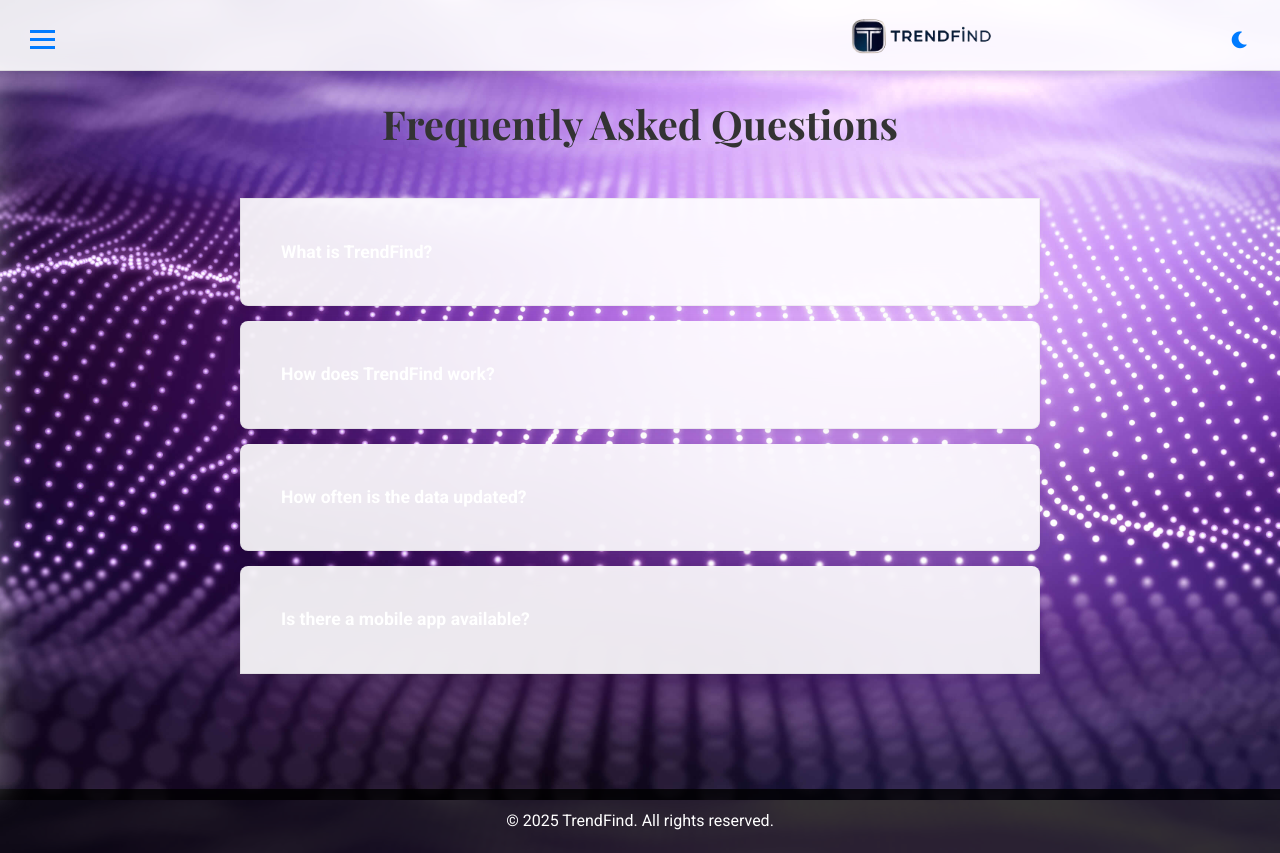
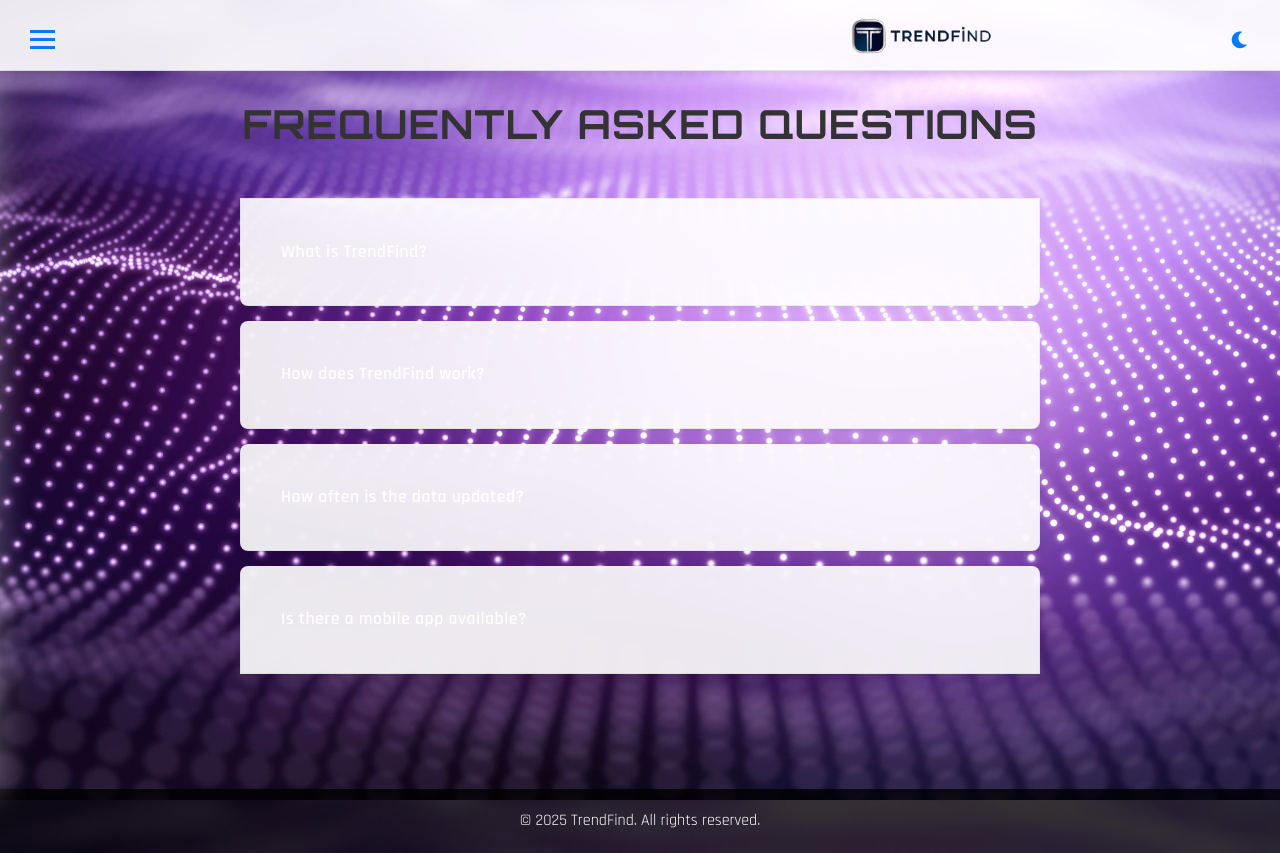
Before and after one commit to TrendFiind/flask-trendfind-app, a Flask app: page /faq in a window 1280 px wide. Run offline with Flask 3, Linux system fonts and the light colour scheme.

Commit message:
Update faq.html

```diff
--- a/TrendFind/templates/faq.html
+++ b/TrendFind/templates/faq.html
@@ -5,23 +5,34 @@
     <meta name="viewport" content="width=device-width, initial-scale=1.0">
     <title>FAQ - TrendFind</title>
     <link href="https://cdn.jsdelivr.net/npm/bootstrap@5.3.0/dist/css/bootstrap.min.css" rel="stylesheet">
-    <link href="https://fonts.googleapis.com/css2?family=Playfair+Display:wght@700&family=Roboto:wght@400;700&display=swap" rel="stylesheet">
+    <!-- New tech-inspired fonts -->
+    <link href="https://fonts.googleapis.com/css2?family=Orbitron:wght@500;700&family=Rajdhani:wght@400;600;700&display=swap" rel="stylesheet">
     <link href="https://cdnjs.cloudflare.com/ajax/libs/font-awesome/6.0.0-beta3/css/all.min.css" rel="stylesheet">
     <link href="{{ url_for('static', filename='styles.css') }}" rel="stylesheet">
     <style>
+        /* Base font family */
+        body {
+            font-family: 'Rajdhani', sans-serif;
+            font-weight: 400;
+        }
+
         /* FAQ Section Styling */
         .faq-section {
             padding: 100px 0;
         }
 
         .faq-section h1 {
-            font-family: 'Playfair Display', serif;
+            font-family: 'Orbitron', sans-serif;
             margin-bottom: 50px;
             color: #333;
+            font-weight: 700;
+            letter-spacing: 1px;
+            text-transform: uppercase;
         }
 
         body.dark-mode .faq-section h1 {
             color: #fff;
+            text-shadow: 0 0 8px rgba(0, 255, 234, 0.3);
         }
 
         /* Accordion Styling */
@@ -32,6 +43,7 @@
             box-shadow: 0 2px 10px rgba(0, 0, 0, 0.05);
             overflow: hidden;
             border: 1px solid rgba(0, 0, 0, 0.05);
+            transition: all 0.3s ease;
         }
 
         body.dark-mode .accordion-item {
@@ -44,19 +56,22 @@
             padding: 20px;
             text-align: left;
             font-weight: 600;
-            color: #000; /* Pure black text for questions */
+            color: #000;
             background: transparent;
             border: none;
             cursor: pointer;
             position: relative;
             font-size: 1.1rem;
+            font-family: 'Rajdhani', sans-serif;
+            font-weight: 600;
+            letter-spacing: 0.5px;
         }
 
         body.dark-mode .accordion-button {
             color: #fff;
         }
 
-        /* Solid black divider line (light mode) */
+        /* Tech-inspired hover effect */
         .accordion-button::after {
             content: "";
             position: absolute;
@@ -64,17 +79,16 @@
             left: 20px;
             right: 20px;
             height: 1px;
-            background: #000; /* Solid black line */
+            background: linear-gradient(90deg, transparent, #000, transparent);
             transition: all 0.3s ease;
             opacity: 0;
         }
 
-        /* Solid cyan divider (dark mode) */
+        /* Cyan gradient for dark mode */
         body.dark-mode .accordion-button::after {
-            background: #00ffea; /* Solid cyan line */
+            background: linear-gradient(90deg, transparent, #00ffea, transparent);
         }
 
-        /* Show divider on hover */
         .accordion-button:hover::after {
             opacity: 1;
         }
@@ -90,23 +104,27 @@
             margin: 0;
             color: #555;
             line-height: 1.6;
+            font-family: 'Rajdhani', sans-serif;
+            font-weight: 400;
         }
 
         body.dark-mode .accordion-content p {
             color: #eee;
         }
 
-        /* Active State - Hide divider */
+        /* Active State */
         .accordion-item.active .accordion-button::after {
             opacity: 0 !important;
         }
 
         .accordion-item.active {
             box-shadow: 0 5px 15px rgba(0, 123, 255, 0.1);
+            border-left: 4px solid #007bff;
         }
 
         body.dark-mode .accordion-item.active {
             box-shadow: 0 5px 15px rgba(0, 255, 234, 0.1);
+            border-left: 4px solid #00ffea;
         }
     </style>
 </head>
```
